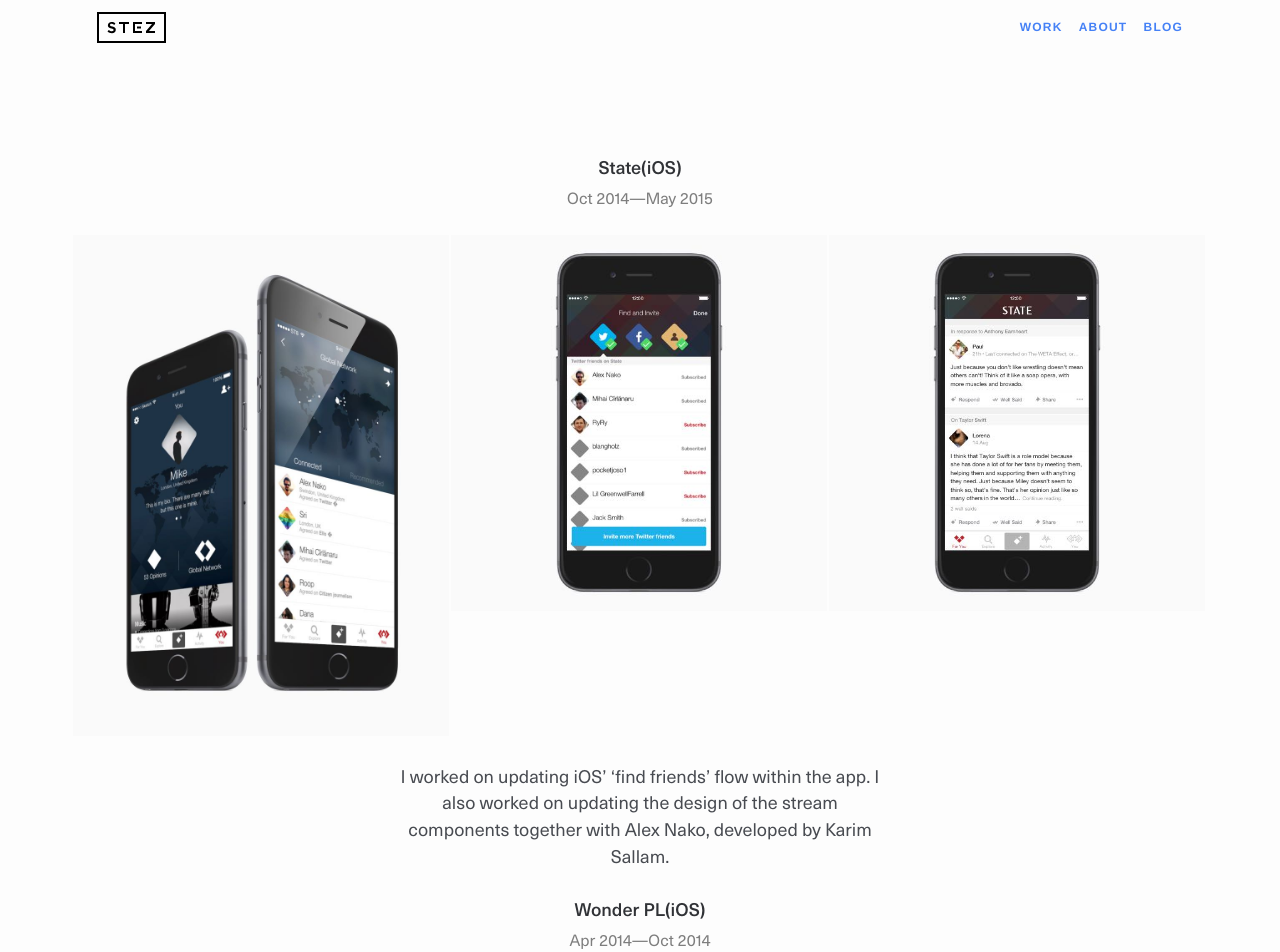
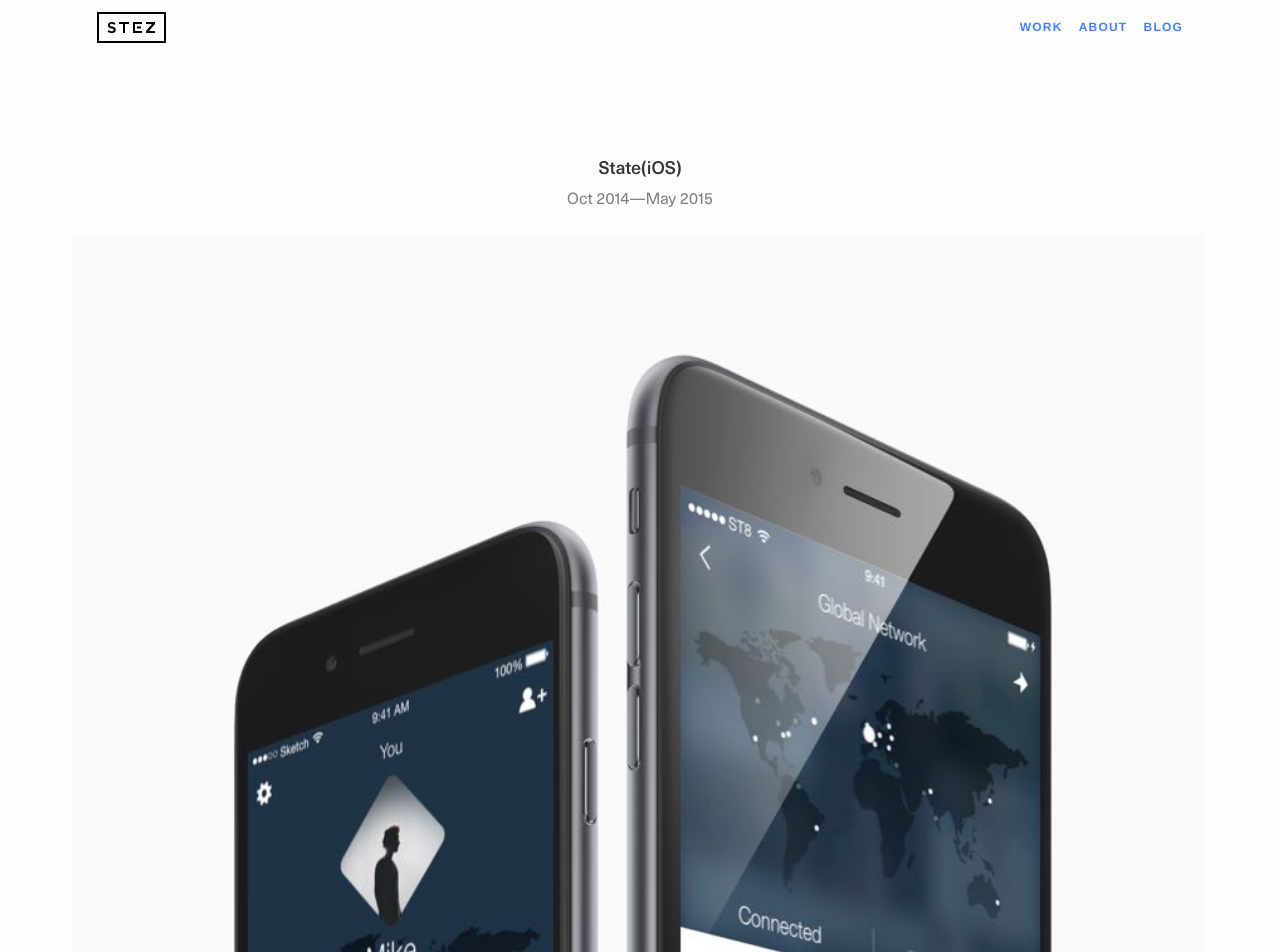
Before and after one commit to mr-stezz/mr-stezz.github.io, a Jekyll site: the page built from index.html, in a window 1280 px wide. Shown: the top 952 px of the page. Built offline with Jekyll 4.4.1, drawn with Linux system fonts in a browser that asks for light colours; Markdown is read by kramdown in place of the engine named in the settings; the list of posts is cut into pages by our own code; grey boxes are pictures that could not be loaded.

Commit message:
Alter gallery.scss module

```diff
--- a/assets/css/parts/_components/_component.gallery.scss
+++ b/assets/css/parts/_components/_component.gallery.scss
@@ -15,7 +15,8 @@
 
 .gallery--two-up > img                     { width: 50%; }
 
-.gallery--three-up > img                   { width: 33.333%; }
+.gallery--three-up > img:first-of-type     { width: 100%; }
+.gallery--three-up > img                   { width: 50%; }
 
 .gallery--four-up > img:first-of-type      { width: 100%; }
 .gallery--four-up > img                    { width: 33.333%; }
--- a/index.html
+++ b/index.html
@@ -7,9 +7,9 @@
     <h2 class="heading  no-spacing  page-title">State(iOS)</h2>
     <p class="heading  page-subtitle  t--center">Oct 2014&mdash;May 2015</p>
     <figure class="gallery gallery--three-up">
-      <img src="assets/img/content/state-profile.jpg" srcset="assets/img/content/state-profile.jpg 1x,assets/img/content/state-profile@2x.jpg 2x" alt="iPhone hero, showcasing State's Profile screens.">
-      <img src="assets/img/content/state-findfriends.jpg" srcset="assets/img/content/state-findfriends.jpg 1x,assets/img/content/state-findfriends@2x.jpg 2x" alt="The find friends screen, looking for Twitter contacts.">
-      <img src="assets/img/content/state-foryou.jpg" srcset="assets/img/content/state-foryou.jpg 1x,assets/img/content/state-foryou@2x.jpg 2x" alt="For You stream.">
+      <img src="assets/img/content/state-profile.jpg" srcset="assets/img/content/state-profile.jpg 1x,assets/img/content/state-profile@2x.jpg 2x" alt="Profile screen and your global network screen.">
+      <img src="assets/img/content/state-findfriends.jpg" srcset="assets/img/content/state-findfriends.jpg 1x,assets/img/content/state-findfriends@2x.jpg 2x" alt="Find friends screen, looking for Twitter contacts.">
+      <img src="assets/img/content/state-foryou.jpg" srcset="assets/img/content/state-foryou.jpg 1x,assets/img/content/state-foryou@2x.jpg 2x" alt="For You screen.">
     </figure>
     <p class="text-col  t--center">I worked on updating iOS&rsquo; &lsquo;find friends&rsquo; flow within the app. I also worked on updating the design of the stream components together with Alex Nako, developed by Karim Sallam.</p>
   </section>
```
Also changed, not shown: assets/css/core.min.css, 1 other file.
